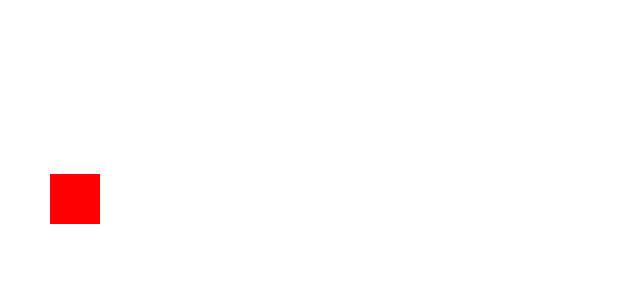
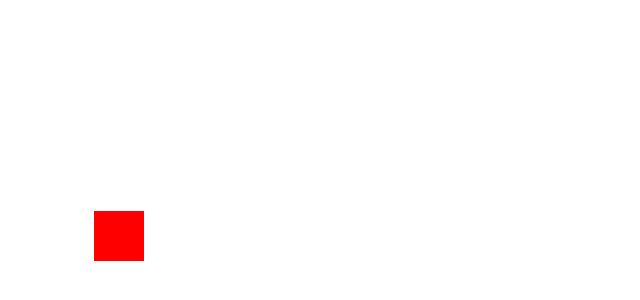
Before and after one commit to unveroleone/flappybird, a plain HTML site: page index.html in a window 1280 px wide. Shown: the part 326-626 px from the top of the page, without its empty margins (0-640 px from the left). Drawn offline with Linux system fonts and the light colour scheme.

Commit message:
added jumping, sky and fixed groudn

```diff
--- a/css/styles.css
+++ b/css/styles.css
@@ -1,8 +1,12 @@
+html{
+    height: 100%;
+}
+
 #player {
-    position: absolute;  /* Wichtig: Ermöglicht Bewegung */
-    top: 100px;          /* Start-Höhe */
-    left: 50px;          /* X-Position bleibt konstant */
-    width: 50px;         /* Breite */
-    height: 50px;        /* Höhe */
-    background-color: red; /* Sichtbarkeit */
+    position: absolute;
+    top: 100px;
+    left: 50px;
+    width: 50px;
+    height: 50px;
+    background-color: red
 }
--- a/script/index.js
+++ b/script/index.js
@@ -1,21 +1,40 @@
 "use strict";
 let gravity = 9.81;
 let velocity = 0;
-let positionY = 100; // Start-Höhe in px
+let positionY = 100; // start height in px
+let positionX = 0; // start position in px
+let speed = 10;
 let deltaTime = 0.1;
-const groundLevel = 500; // Bodenhöhe in px
-const player = document.getElementById("player"); // Holen des Div-Elements
+let jumpForce = 50;
+const skylevel = 0;
+const groundLevel = 537; // botom height in px
+const player = document.getElementById("player");
 function update() {
-    velocity += gravity * deltaTime; // Beschleunigung anwenden
-    positionY += velocity * deltaTime; // Position aktualisieren
+    velocity += gravity * deltaTime;
+    positionY += velocity * deltaTime;
+    positionX += speed * deltaTime;
     if (positionY >= groundLevel) {
-        positionY = groundLevel; // Stoppt das Fallen
+        positionY = groundLevel; // stopps falling
         velocity = 0;
-        console.log("Der Spieler hat den Boden erreicht.");
+        console.log("Player reached bottom -- Game Over");
         clearInterval(gameLoop);
     }
-    player.style.top = `${positionY}px`; // Position im CSS aktualisieren
+    else if (positionY <= skylevel) {
+        positionY = skylevel;
+        velocity = 0;
+        console.log("Player reached sky -- Game Over");
+        clearInterval(gameLoop);
+    }
+    player.style.top = `${positionY}px`;
+    player.style.left = `${positionX}px`;
     console.log(`Position: ${positionY.toFixed(2)}px, Geschwindigkeit: ${velocity.toFixed(2)}px/s`);
 }
-// Setze das Intervall für die kontinuierliche Bewegung
+function Jump() {
+    velocity = -jumpForce;
+}
+document.addEventListener("keydown", (event) => {
+    if (event.code === "Space") {
+        Jump();
+    }
+});
 let gameLoop = setInterval(update, deltaTime * 100);
```
Also changed, not shown: index.html (+1 -0 lines), media/sky.jpg (added), 1 other file.
